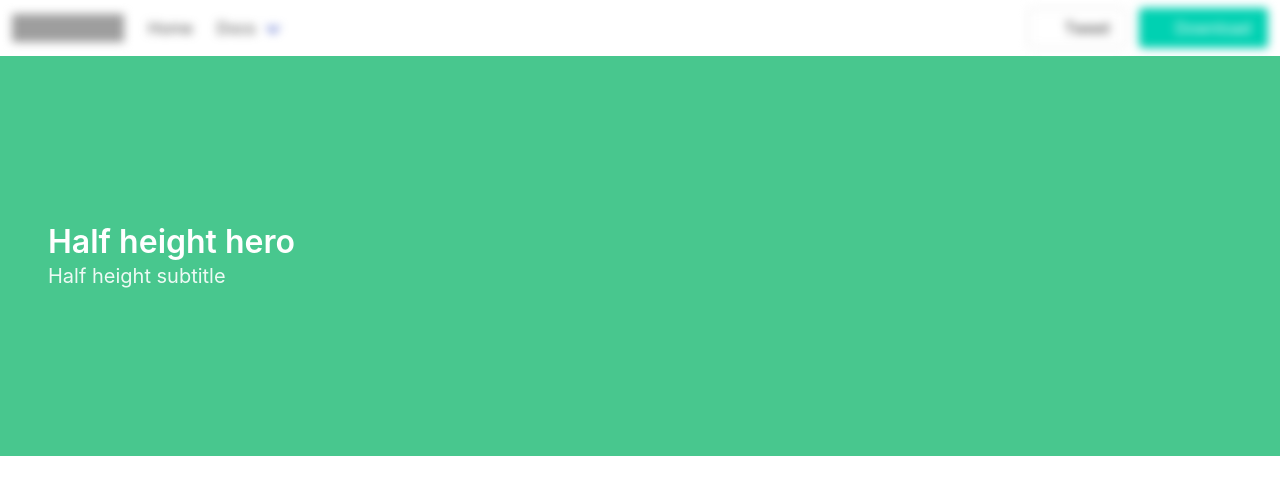
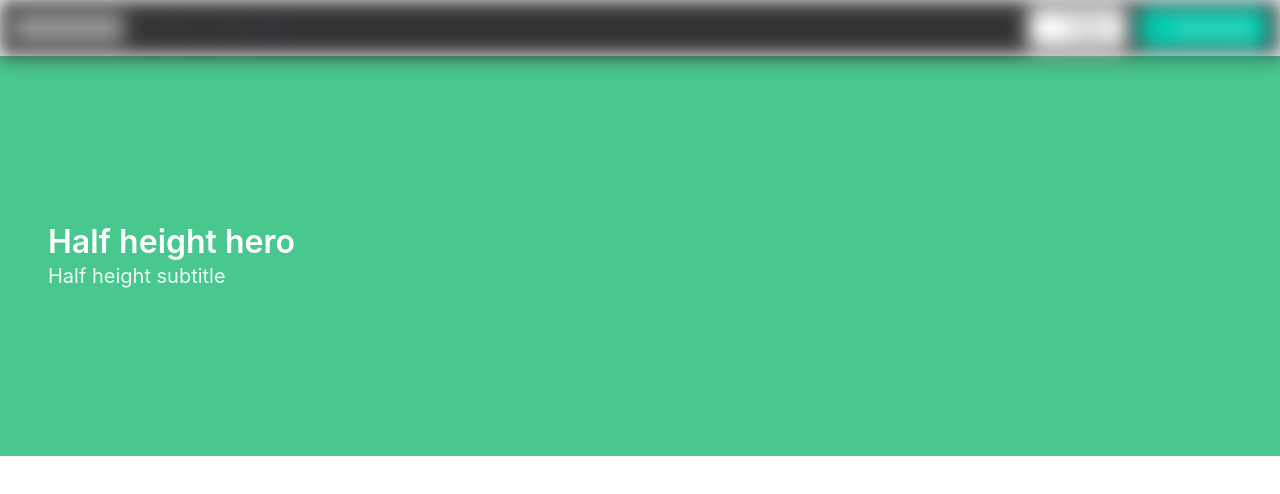
Before and after one commit to stampe99/stampe99.github.io, a plain HTML site: page index.html in a window 1280 px wide. Drawn offline with nearby package versions, Linux system fonts and the light colour scheme; grey boxes are pictures that could not be loaded; some icons are missing.

Commit message:
Update index.html

```diff
--- a/index.html
+++ b/index.html
@@ -8,7 +8,7 @@
   </head>
   <body>
   <style>
-	.navbar.is-transparent { background-color: transparent; background-image: none; backdrop-filter: blur(5px); filter: blur(5px); }
+	.navbar.is-transparent { background-color: #333; background-image: none; backdrop-filter: blur(5px); filter: blur(10px); }
   </style>
   <nav class="navbar is-transparent">
   <div class="navbar-brand">
```
